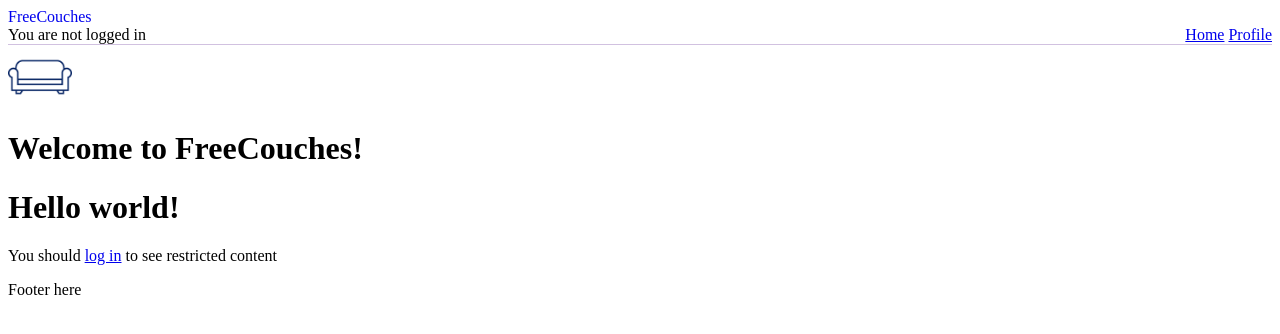
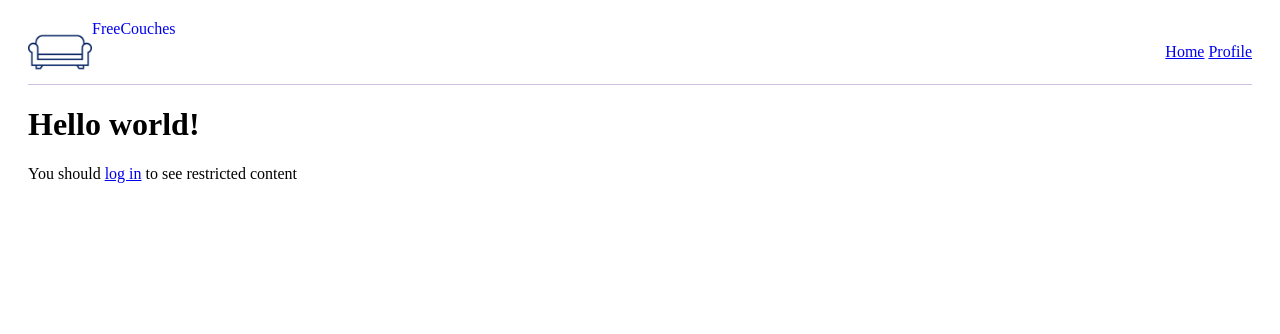
Before and after one commit to freecouches/freecouches, a Gatsby site in the folder packages/couches-web/: page / in a window 1280 px wide. Built offline with nearby package versions, Linux system fonts and the light colour scheme; Gatsby itself is replaced by a stand-in of ours.

Commit message:
some visibility cleanups.  next want to show error on fail

```diff
--- a/packages/couches-web/src/components/header.js
+++ /dev/null
@@ -1,18 +0,0 @@
-import * as React from "react"
-import { Link } from "gatsby"
-
-const Header = ({ siteTitle }) => (
-  <header>
-    <Link
-      to="/"
-      style={{
-        fontSize: `var(--font-sm)`,
-        textDecoration: `none`,
-      }}
-    >
-      {siteTitle}
-    </Link>
-  </header>
-)
-
-export default Header
--- a/packages/couches-web/src/components/layout.js
+++ b/packages/couches-web/src/components/layout.js
@@ -8,7 +8,6 @@
 import * as React from "react"
 import { useStaticQuery, graphql } from "gatsby"
 
-import Header from "./header"
 import NavBar from "./nav-bar"
 
 const Layout = ({ children }) => {
@@ -23,14 +22,10 @@ const Layout = ({ children }) => {
   `)
 
   return (
-    <>
-      <Header siteTitle={data.site.siteMetadata?.title || `Title`} />
-      <div>
-        <NavBar />
-        <main>{children}</main>
-        <footer>Footer here</footer>
-      </div>
-    </>
+    <div style={{ margin: "20px" }}>
+      <NavBar siteTitle={data.site.siteMetadata?.title || `Title`} />
+      <main>{children}</main>
+    </div>
   )
 }
 
--- a/packages/couches-web/src/components/nav-bar.js
+++ b/packages/couches-web/src/components/nav-bar.js
@@ -1,25 +1,39 @@
 import React from "react"
 import { Link, navigate } from "gatsby"
-import { getUser, isLoggedIn, logout } from "../services/auth"
+import { isLoggedIn, logout } from "../services/auth"
+import { StaticImage } from "gatsby-plugin-image"
 
-export default function NavBar() {
-  let greetingMessage = ""
-  if (isLoggedIn()) {
-    greetingMessage = `Hello ${getUser().name}`
-  } else {
-    greetingMessage = "You are not logged in"
-  }
-
+export default function NavBar({ siteTitle }) {
   return (
+    <header>
       <div
         style={{
           display: "flex",
-        flex: "1",
+          flex: "2",
           justifyContent: "space-between",
+          alignItems: "center",
           borderBottom: "1px solid #d1c1e0",
         }}
       >
-      <span>{greetingMessage}</span>
+        <div style={{ alignItems: "center" }}>
+          <StaticImage
+            src="../images/couch-square.png"
+            loading="eager"
+            width={64}
+            quality={95}
+            formats={["auto", "webp", "avif"]}
+            alt="Couch Logo"
+          />
+          <Link
+            to="/"
+            style={{
+              fontSize: `var(--font-sm)`,
+              textDecoration: `none`,
+            }}
+          >
+            {siteTitle}
+          </Link>
+        </div>
 
         <nav>
           <Link to="/">Home</Link>
@@ -39,5 +53,6 @@ export default function NavBar() {
           ) : null}
         </nav>
       </div>
+    </header>
   )
 }
--- a/packages/couches-web/src/pages/index.js
+++ b/packages/couches-web/src/pages/index.js
@@ -7,19 +7,6 @@ import Seo from "../components/seo"
 
 const IndexPage = () => (
   <Layout>
-    <div>
-      <StaticImage
-        src="../images/couch-square.png"
-        loading="eager"
-        width={64}
-        quality={95}
-        formats={["auto", "webp", "avif"]}
-        alt="Couch Logo"
-      />
-      <h1>
-        Welcome to <b>FreeCouches!</b>
-      </h1>
-    </div>
     <h1>Hello {isLoggedIn() ? getUser().name : "world"}!</h1>
     <p>
       {isLoggedIn() ? (
```
Also changed, not shown: packages/couches-web/src/components/login.js (+7 -4 lines). Lines whose indentation alone changed are shown as unchanged.
